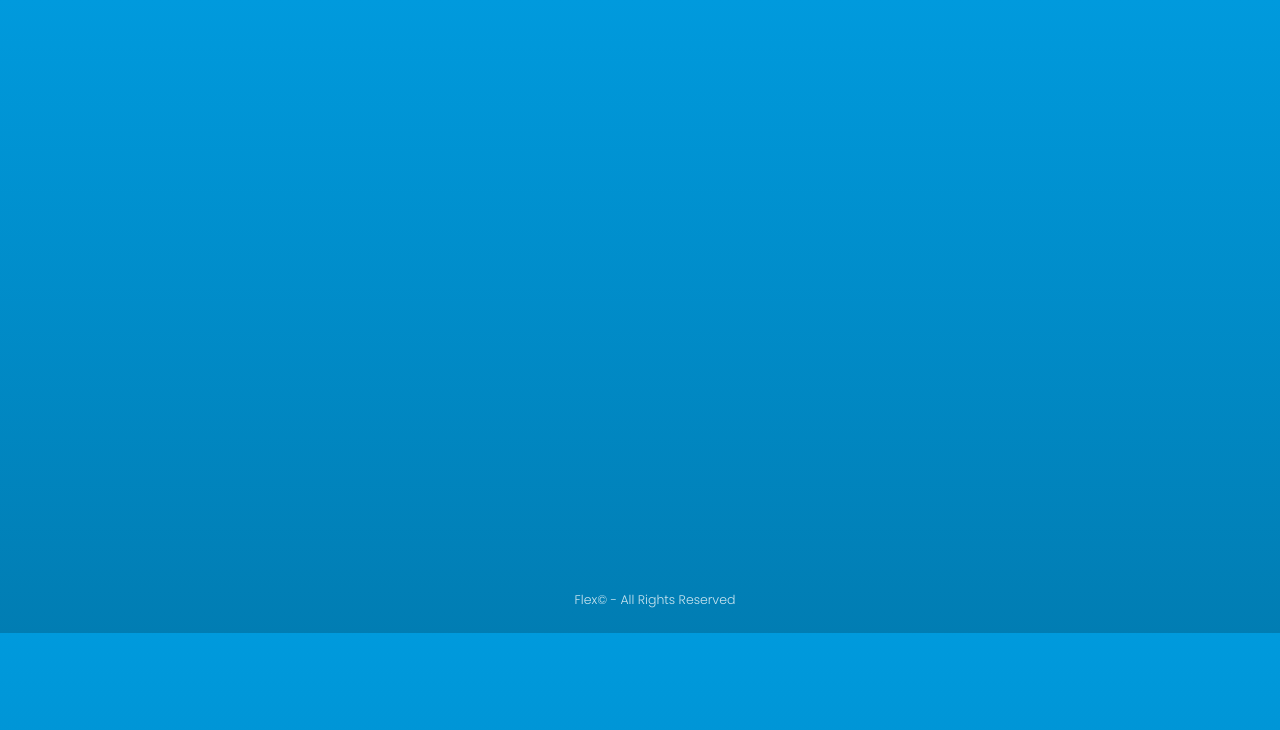
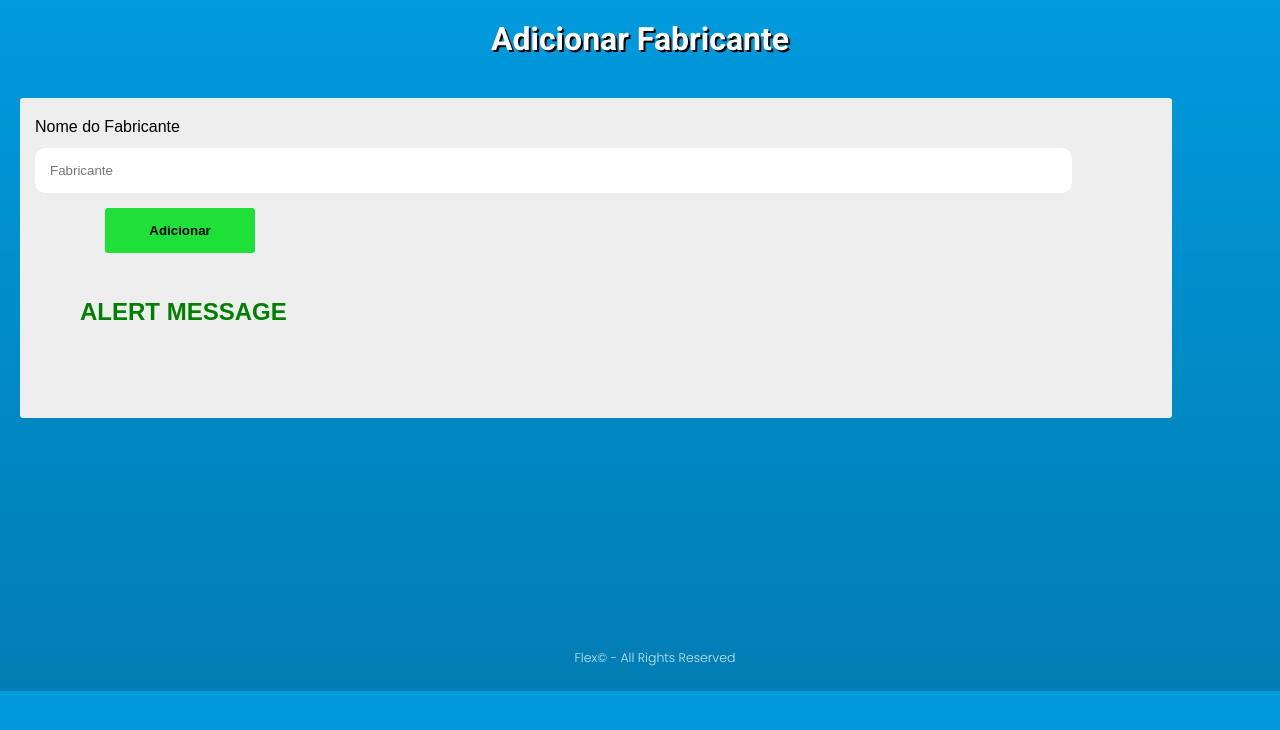
Before and after one commit to math-ops/spare-control-frontend, a React (Create React App) app: page /fabricante in a window 1280 px wide. Shown: the top 730 px of the page. Built offline with nearby package versions, Linux system fonts and the light colour scheme.

Commit message:
Fabricante screen
Adicionando a tela de fabricante ao projeto

```diff
--- a/src/App.js
+++ b/src/App.js
@@ -4,6 +4,7 @@ import Item from './components/Item'
 import GlobalStyle from './styles/global'
 import Footer from './components/Common/Footer'
 import { BrowserRouter, Route, Switch } from 'react-router-dom'
+import Fabricante from './components/Fabricante'
 
 function App() {
   return (
@@ -13,6 +14,7 @@ function App() {
         <Route path="/" exact component={Sigin}/>
         <Route path="/menu" exact component={Menu} />
         <Route path="/item" exact component={Item} />
+        <Route path="/fabricante" exact component={Fabricante} />
       </Switch>
 
 
--- /dev/null
+++ b/src/components/Fabricante/fabricante.js
@@ -0,0 +1,77 @@
+import styled from 'styled-components'
+
+export const Title = styled.h1`
+  text-align: center;
+  font-family: 'Roboto', sans-serif;
+  font-weight: 600;
+  color: #fff;
+  margin-top: 20px;
+  text-shadow: 2px 2px 0.25px #000;
+
+`;
+
+export const Box = styled.form`
+  position: absolute;
+  width: 90%;
+  height: 40%;
+  margin-top: 40px;
+  margin-left: 20px;
+  border: none;
+  background: #eee;
+  border-radius: 3px;
+
+ `;
+
+ export const Label = styled.label`
+  text-align: start;
+  font-family: 'Popins', sans-serif;
+  font-weight: 300;
+
+  position: absolute;
+  margin-left: 15px;
+
+ `;
+
+ export const Input = styled.input`
+    font-family: 'Popins', sans-serif;
+    font-weight: 300;
+
+    position: absolute;
+    margin-left: 15px;
+    width: 90%;
+    padding: 15px;
+
+    border: none;
+    border-radius: 10px;
+    outline: none;
+
+ `;
+
+ export const Button = styled.button`
+  font-family: 'Popins', sans-serif;
+  font-weight: 600;
+  cursor: pointer;
+  position: absolute;
+  border: none;
+  outline: none;
+  background: none;
+  background-color: #1fe038;
+  padding: 15px;
+  width: 150px;
+  border-radius: 3px;
+
+  &:hover{
+    background: none;
+    background-color: #a6ffb1;
+    color: #333;
+    transition: 0.4s ease-out;
+  }
+ `;
+
+ export const Alert = styled.h2`
+  font-family: 'Popins', sans-serif;
+  font-weight: 700;
+  position: absolute;
+  color: green;
+  text-align: center;
+ `;
--- /dev/null
+++ b/src/components/Fabricante/index.jsx
@@ -0,0 +1,19 @@
+import { Title, Box, Label, Input, Button, Alert } from './fabricante'
+import './style.css'
+
+export default function Fabricante(){
+
+  return(
+    <>
+      <Title>Adicionar Fabricante</Title>
+      <Box>
+        <Label className="fab">Nome do Fabricante</Label>
+        <Input className="fab-input" placeholder="Fabricante"/>
+        <Button className="fab-button">Adicionar</Button>
+        <Alert className="alerta">ALERT MESSAGE</Alert>
+      </Box>
+
+
+    </>
+  )
+}
--- /dev/null
+++ b/src/components/Fabricante/style.css
@@ -0,0 +1,22 @@
+.fab {
+  margin: 20px;
+}
+
+.fab-input{
+  margin-top: 50px;
+}
+
+.fab-button{
+  margin-top: 110px;
+  margin-left: 85px;
+  transition: transform;
+}
+
+.fab-button:hover{
+  transform: translateY(10px);
+}
+
+.alerta{
+  margin-top: 200px;
+  margin-left: 60px;
+}
--- a/src/components/Item/index.jsx
+++ b/src/components/Item/index.jsx
@@ -50,6 +50,7 @@ export const Items = styled.div`
   border-radius: 3px;
   margin-left: 14.5px;
   box-shadow: 4px 4px 0.25 rgba(0, 0, 0, 0.24);
+
 `;
 
 export const Label = styled.label`
--- a/src/components/Menu/index.jsx
+++ b/src/components/Menu/index.jsx
@@ -85,6 +85,11 @@ export const OptionBox = styled.div`
     border: none;
     border-radius: 5px;
     background: #eee;
+    transition: transform 0.4s;
+
+  &:hover {
+    transform: translateX(10px);
+  }
 `;
 
 export const Button = styled.a`
```
